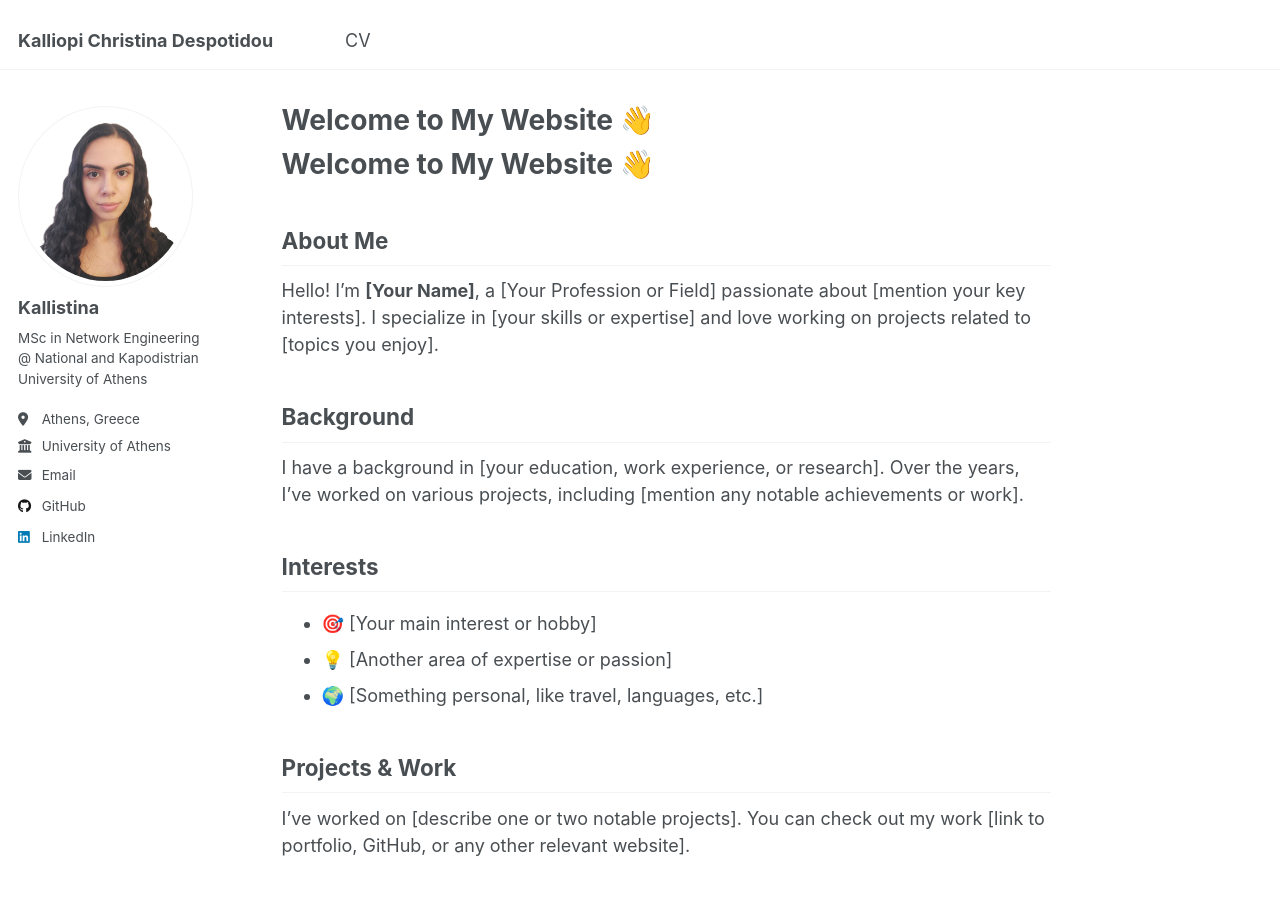
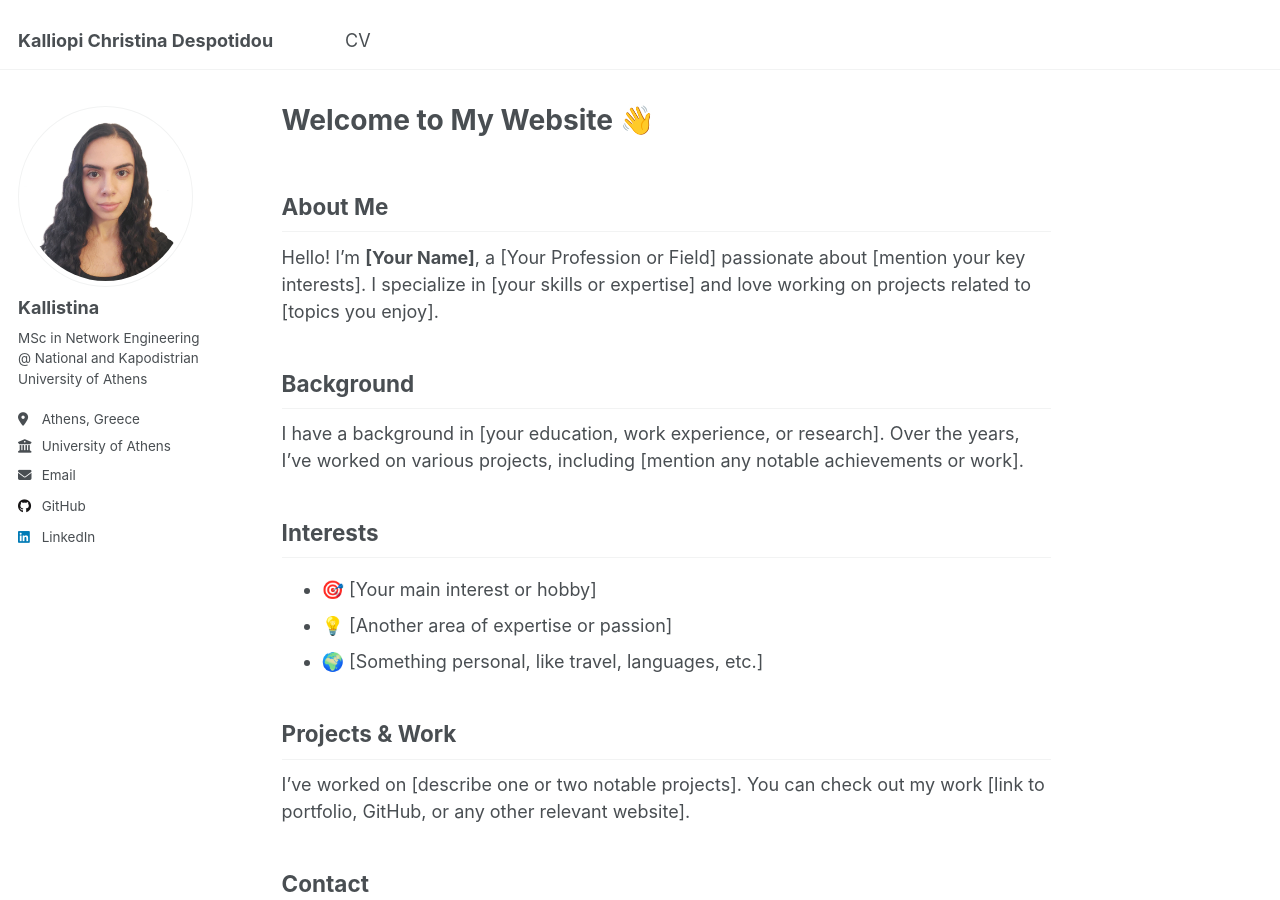
Before and after one commit to Kallistina/Kallistina.github.io, a Jekyll site: the page built from _pages/about.md, in a window 1280 px wide and 900 px high. Built offline with Jekyll 4.4.1, drawn with Linux system fonts in a browser that asks for light colours; our own code applies the rules of GitHub Pages for plain Markdown files.

Commit message:
Update about.md

```diff
--- a/_pages/about.md
+++ b/_pages/about.md
@@ -1,14 +1,11 @@
 ---
 permalink: /
-title:
+title: "Welcome to My Website 👋"
 author_profile: true
 redirect_from:
   - /about/
   - /about.html
 ---
-
-
-# Welcome to My Website 👋
 
 ## About Me
 Hello! I'm **[Your Name]**, a [Your Profession or Field] passionate about [mention your key interests]. I specialize in [your skills or expertise] and love working on projects related to [topics you enjoy].
```
